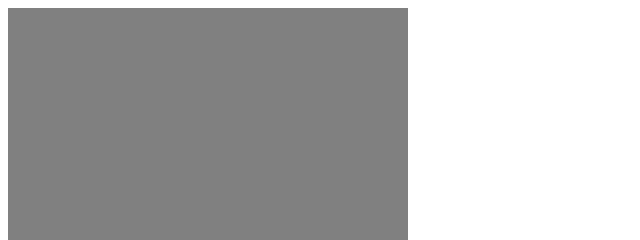
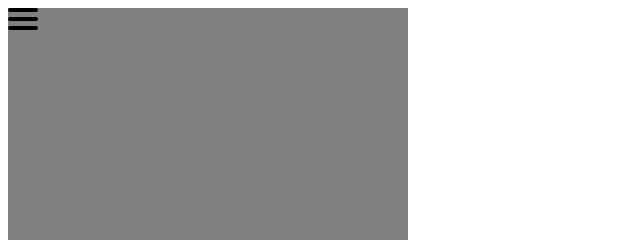
Before and after one commit to 3-TIC-ORT/proyecto-notetrivia, a website: page front-end/document.html in a window 1280 px wide. Shown: the top 240 px of the page, 0-640 px from the left. Drawn offline with Linux system fonts and the light colour scheme.

Commit message:
menu7suicidio

```diff
--- a/front-end/document.css
+++ b/front-end/document.css
@@ -3,3 +3,17 @@
     height: 1000px;
     background-color: grey;
 }
+.menu-icon {
+width: 30px;
+height: 22px;
+display: flex;
+flex-direction: column;
+justify-content: space-between;
+cursor: pointer;
+}
+
+.menu-icon div{
+height: 4px;
+background-color: black;
+border-radius: 2px;
+}
--- a/front-end/document.html
+++ b/front-end/document.html
@@ -9,6 +9,13 @@
 </head>
 
     <body style= "background-color: White;"></body>
-    <div id="barramenu"></div>
+    <div id="barramenu">
+        <div class="menu-icon" aria-label="menu" role="button" tabindex="0">
+            <div></div>
+            <div></div>
+            <div></div>
+          </div>
+    </div>
+
 </body>
 </html>
```
